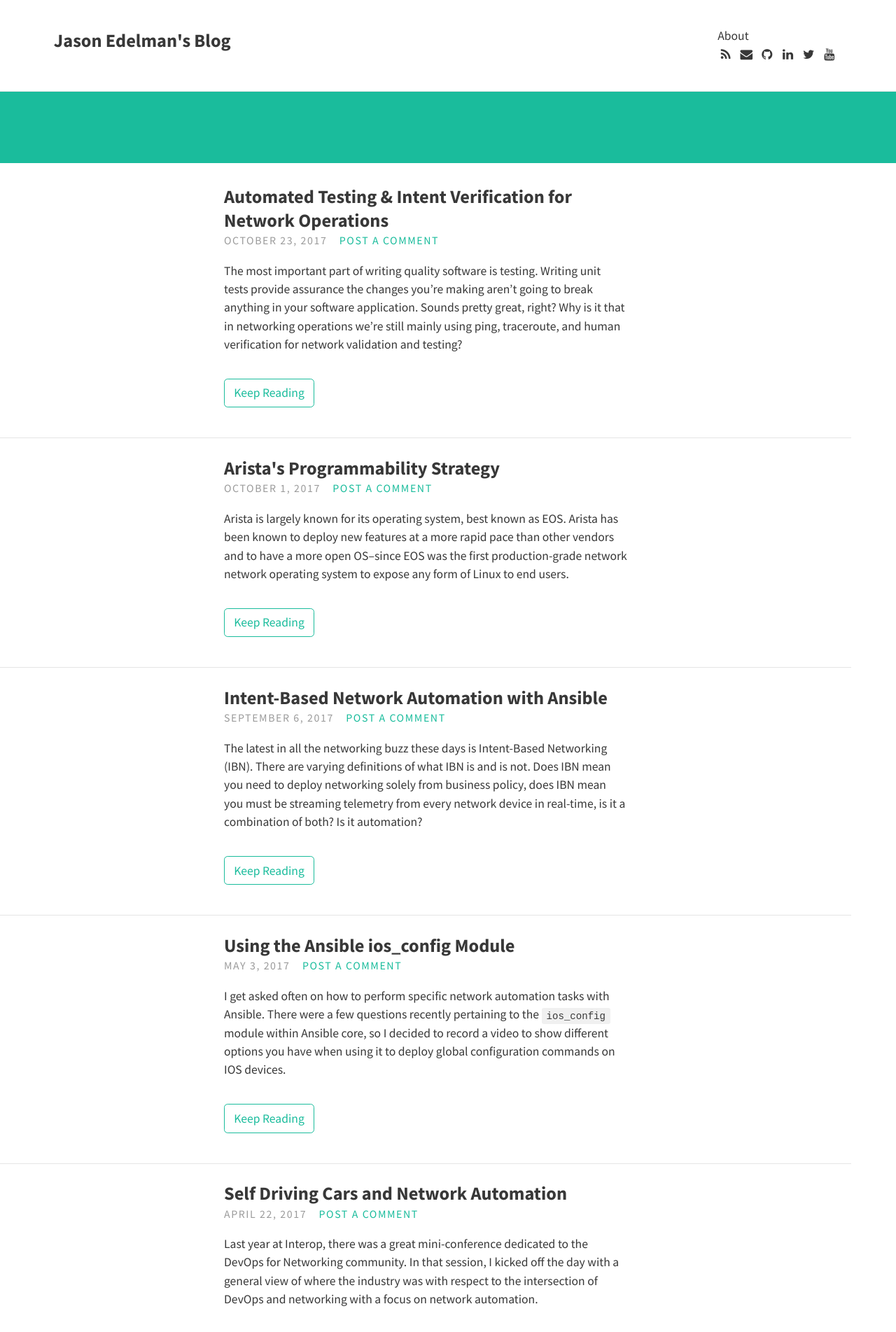
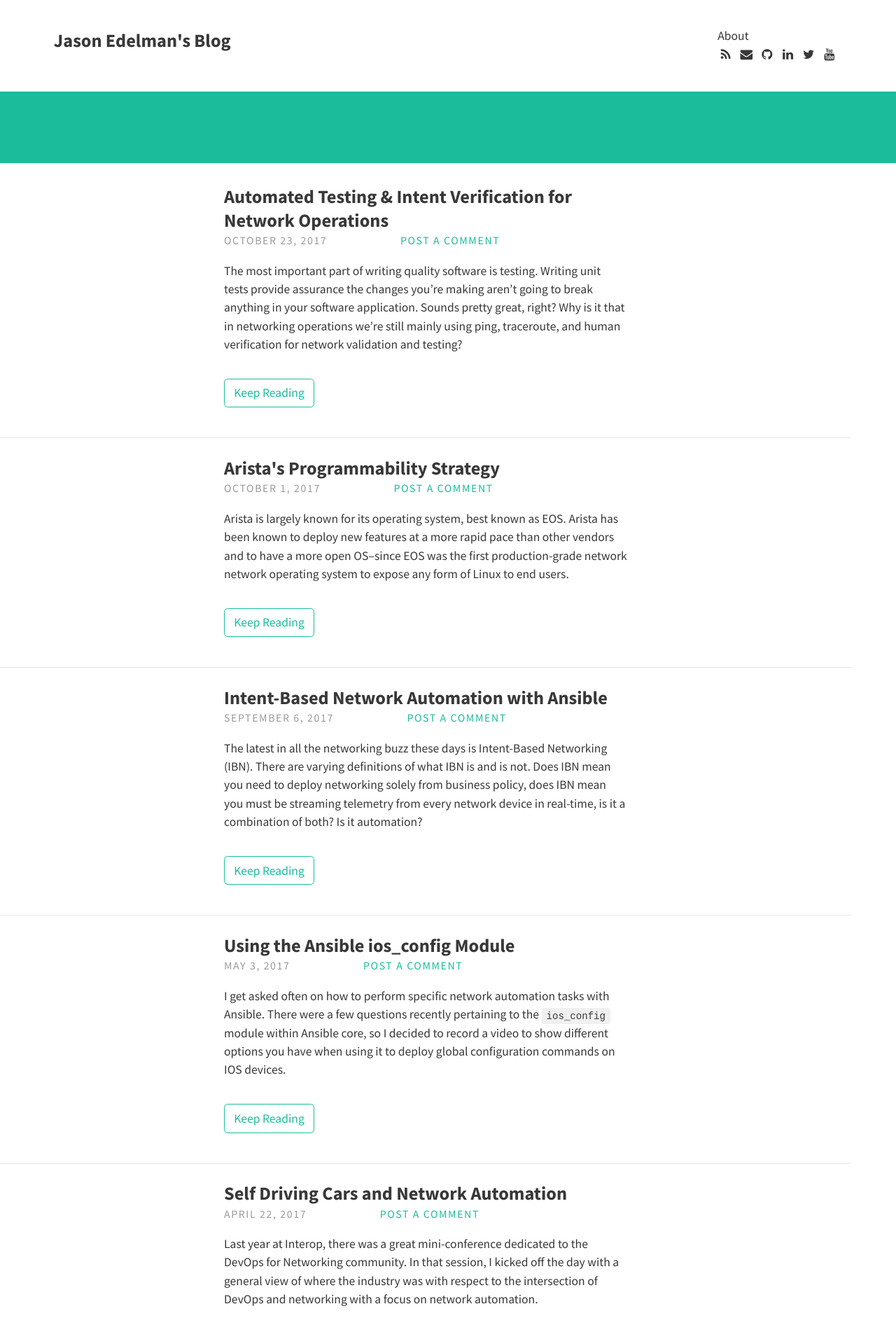
Before and after one commit to jedelman8/jedelman8.github.com, a Jekyll site: the page built from index.html, in a window 1280 px wide. Shown: the top 1903 px of the page at 70% size. Built offline with Jekyll 4.4.1, drawn with Linux system fonts in a browser that asks for light colours; nearby versions of some CDN libraries; the list of posts is cut into pages by our own code; comment, search, counter and statistics services are not loaded.

Commit message:
initial changes

```diff
--- a/index.html
+++ b/index.html
@@ -17,7 +17,7 @@
           <a class="post-link" href="{{ post.url | prepend: site.baseurl }}">{{ post.title }}</a>
         </h1>
 
-        <p class="meta">{{ post.date | date: "%B %-d, %Y" }}&emsp;<a href="{{ post.url | prepend: site.baseurl }}#disqus_thread">Post a Comment</a></p>
+        <p class="meta">{{ post.date | date: "%B %-d, %Y" }}&emsp;&emsp;&emsp;&emsp;&emsp;&emsp;<a href="{{ post.url | prepend: site.baseurl }}#disqus_thread">Post a Comment</a></p>
       </header>
 
       <div class="excerpt">
```
